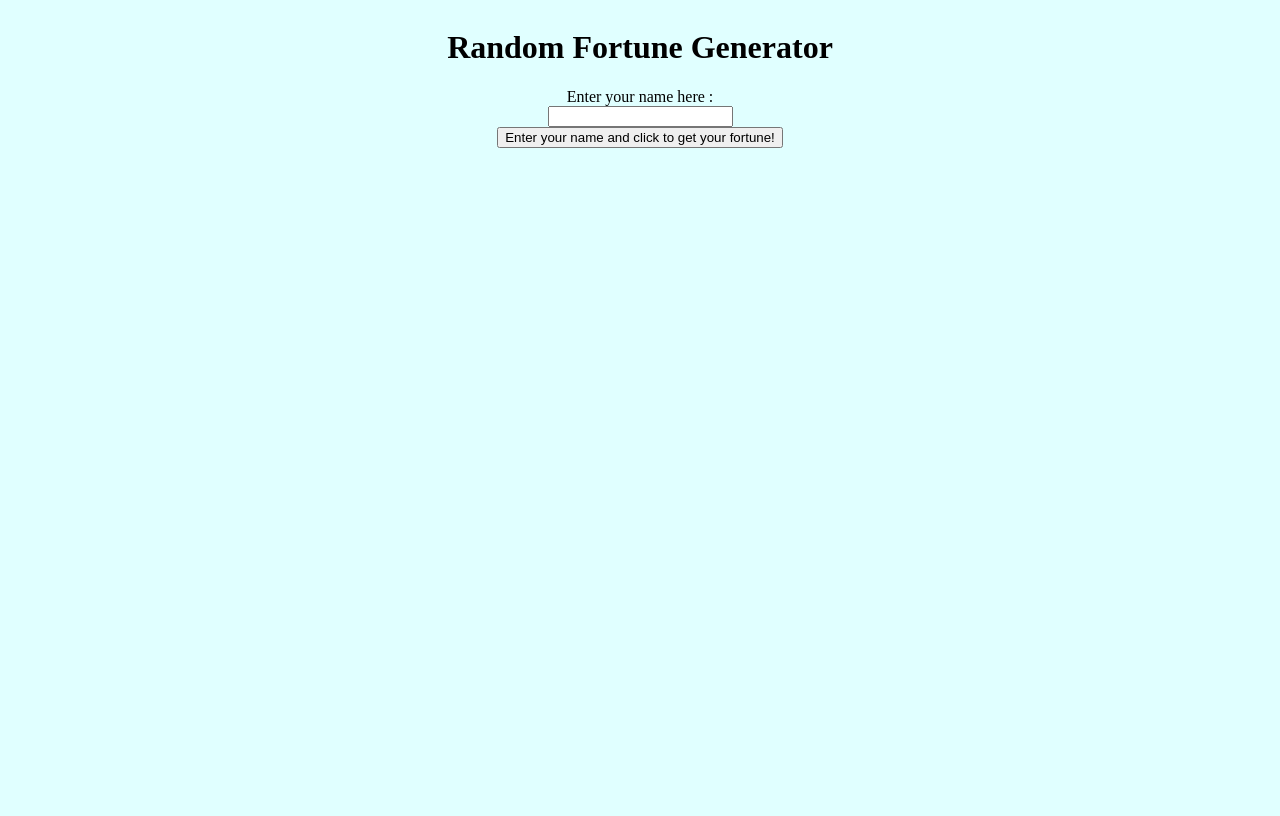
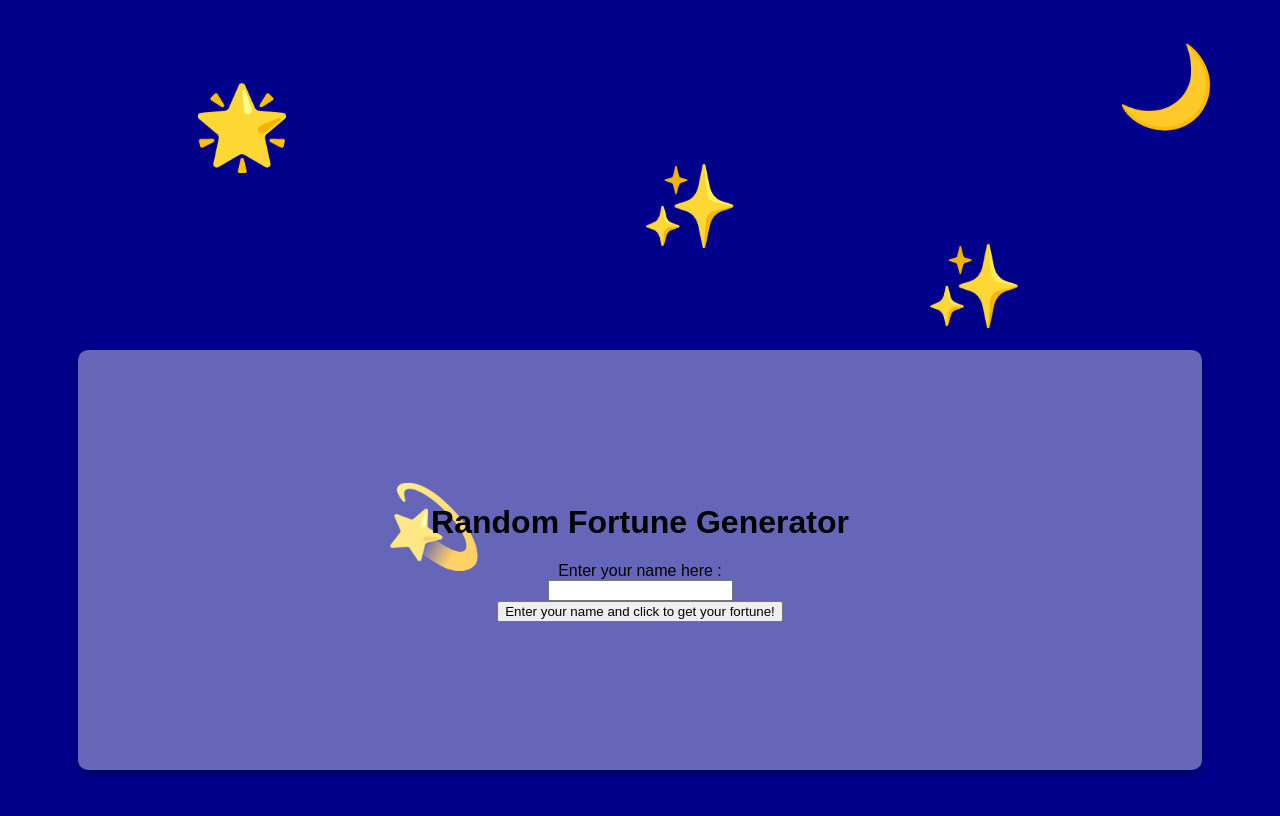
Before and after one commit to Mike-HXW/JavaScript_Random_Genarator, a plain HTML site: page index.html in a window 1280 px wide. Drawn offline with nearby package versions, Linux system fonts and the light colour scheme.

Commit message:
Library feature added

```diff
--- a/index.html
+++ b/index.html
@@ -8,15 +8,25 @@
 </head>
 
 <body>
-    <h1>Random Fortune Generator</h1>
-    <label for="nameInput">Enter your name here :</label>
-    <input type="text" id="nameInput">
-    <button id = "button">Enter your name and click to get your fortune!
-    </button>
-    <div>
-        <p id="output"> </p>
+    <div id="rellax-container">
+        <div class="rellax" data-rellax-speed="-1">🌟</div>
+        <div class="rellax" data-rellax-speed="-3">✨</div>
+        <div class="rellax" data-rellax-speed="-4">💫</div>
+        <div class="rellax" data-rellax-speed="0">🌙</div>
+        <div class="rellax" data-rellax-speed="3">✨</div>
     </div>
 
+    <main>
+        <h1>Random Fortune Generator</h1>
+        <label for="nameInput">Enter your name here :</label>
+        <input type="text" id="nameInput">
+        <button id="button">Enter your name and click to get your fortune!</button>
+        <div>
+            <p id="output"></p>
+        </div>
+    </main>
+
+    <script src="https://cdn.jsdelivr.net/gh/dixonandmoe/rellax@master/rellax.min.js"></script>
     <script src="script.js"></script>
 </body>
 </html>
--- a/script.js
+++ b/script.js
@@ -11,25 +11,31 @@ let fortunes = [
     'You will get your efforts paid back pretty soon!'
 ];
 
-button.addEventListener("click",function(){
+button.addEventListener("click", function () {
     let current_input = name.value;
     generate(current_input);
     restyle();
 });
 
 function generate(incUserInput) {
-    var rand_index = Math.floor(Math.random() * fortunes.length)
-    console.log(rand_index);
+    var rand_index = Math.floor(Math.random() * fortunes.length);
     var fortune_select = fortunes[rand_index];
     output.innerText = incUserInput + ", your fortune is: " + fortune_select;
 }
 
 function restyle() {
-    const colors = ['blue', 'orange', 'purple', 'green', 'brown'];
+    const colors = ['LightBlue', 'LemonChiffon', 'Magenta', 'Lime', 'SandyBrown'];
     const fonts = ['20px', '25px', '30px', '35px', '40px'];
-    const fontstyle = ['normal','italic'];
+    const fontstyle = ['normal', 'italic'];
 
     output.style.color = colors[Math.floor(Math.random() * colors.length)];
     output.style.fontSize = fonts[Math.floor(Math.random() * fonts.length)];
     output.style.fontStyle = fontstyle[Math.floor(Math.random() * fontstyle.length)];
 }
+
+var rellax = new Rellax('.rellax', {
+    center: false,
+    wrapper: null,
+    vertical: true,
+    horizontal: false
+});
--- a/styles.css
+++ b/styles.css
@@ -1,6 +1,68 @@
 body {
+    margin: 0;
+    padding: 0;
+    font-family: Arial, sans-serif;
+    overflow-x: hidden;
+    position: relative;
+    background-color: darkblue;
+    display: flex;
+    justify-content: center;
+    align-items: center;
+    height: 140vh;
+
+main {
+    z-index: 2;
+    position: relative;
     display: flex;
     flex-direction: column;
     align-items: center;
-    background-color: lightcyan;
+    text-align: center;
+    justify-content: center;
+    padding: 50px;
+    background-color: rgba(255, 255, 255, 0.4);
+    width: 80%;
+    min-height: 40vh;
+    border-radius: 10px;
+    box-shadow: 0 4px 10px rgba(0, 0, 0, 0.3);
 }
+
+#rellax-container {
+    position: absolute;
+    top: 0;
+    left: 0;
+    width: 100%;
+    height: 100vh;
+    overflow: hidden;
+    z-index: 1;
+}
+
+.rellax {
+    position: absolute;
+    font-size: 5rem;
+    color: gold;
+}
+
+.rellax:nth-child(1) {
+    top: 10%;
+    left: 15%;
+}
+
+.rellax:nth-child(2) {
+    top: 30%;
+    right: 20%;
+}
+
+.rellax:nth-child(3) {
+    top: 60%;
+    left: 30%;
+}
+
+.rellax:nth-child(4) {
+    top: 5%;
+    right: 5%;
+}
+
+.rellax:nth-child(5) {
+    top: 20%;
+    left: 50%;
+}
```
Lines whose indentation alone changed are shown as unchanged.
